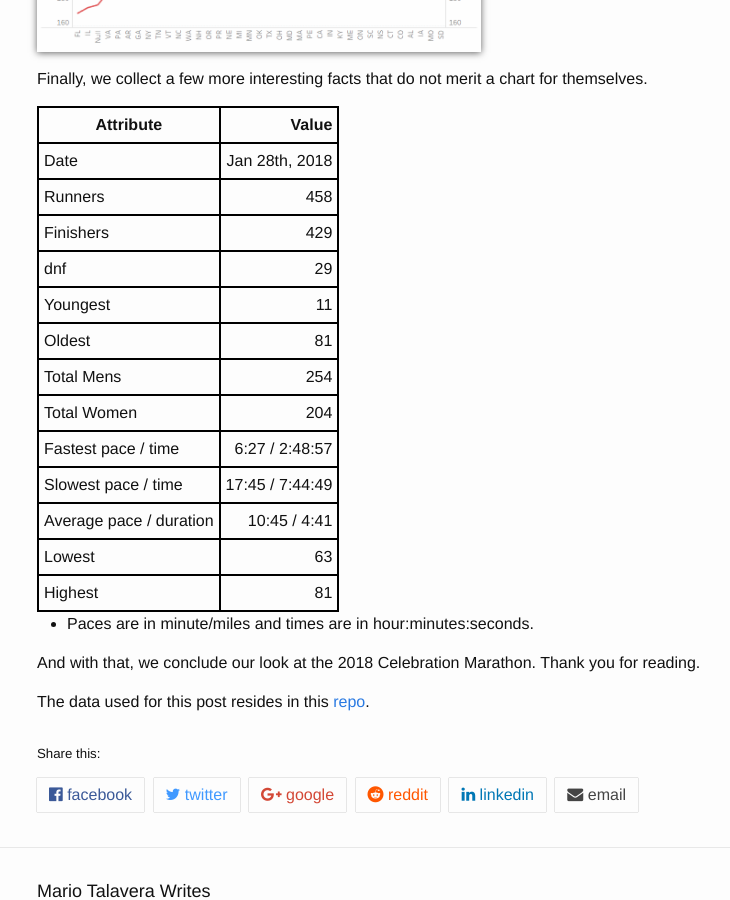
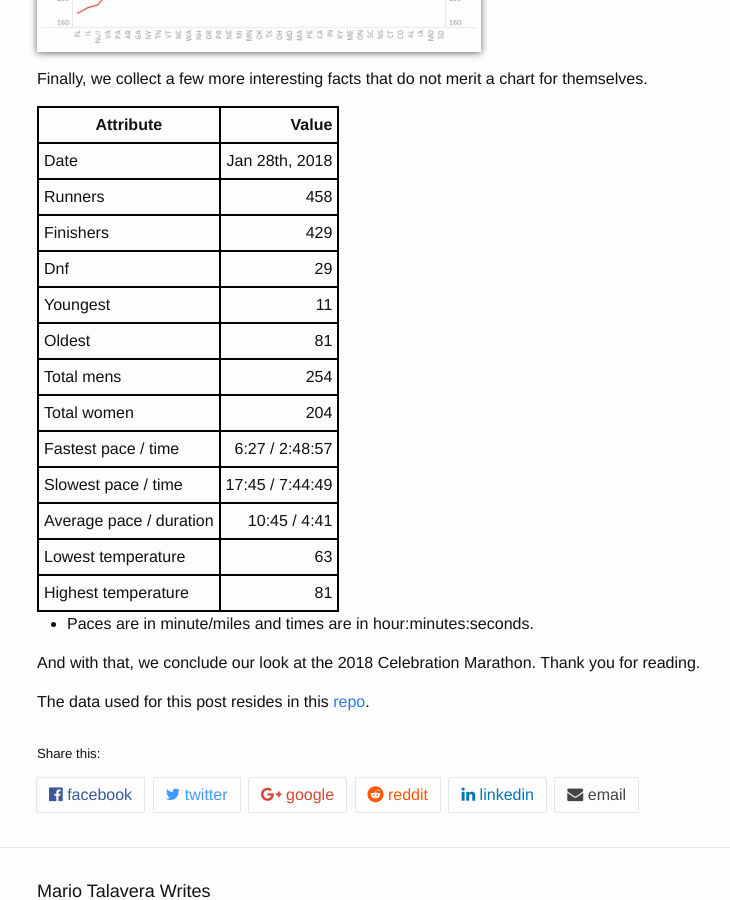
Before and after one commit to mariotalavera/mariotalavera.com, a Jekyll site: the page built from _posts/2018-02-11-Celebration Marathon-2018.markdown, in a window 1280 px wide and 900 px high, scrolled down 3398 px. Shown: the whole window, without its empty margins (233-963 px from the left). Built offline with Jekyll 4.4.1, drawn with Linux system fonts in a browser that asks for light colours; nearby versions of some CDN libraries; comment, search, counter and statistics services are not loaded.

```diff
--- a/_posts/2018-02-11-Celebration Marathon-2018.markdown
+++ b/_posts/2018-02-11-Celebration Marathon-2018.markdown
@@ -75,16 +75,16 @@
 |Date |	Jan 28th, 2018 |
 |Runners | 458 |
 |Finishers | 429 |
-|dnf |	29 |
+|Dnf |	29 |
 |Youngest |	11 |
 |Oldest | 81 |
-|Total Mens |	254 |
-|Total Women | 204 |
+|Total mens |	254 |
+|Total women | 204 |
 |Fastest pace / time | 6:27 / 2:48:57 |
 |Slowest pace / time | 17:45 / 7:44:49 |
 |Average pace / duration | 10:45 / 4:41 |
-|Lowest| 63 |
-|Highest| 81 |
+|Lowest temperature| 63 |
+|Highest temperature| 81 |
 
 * Paces are in minute/miles and times are in hour:minutes:seconds.
 
```
